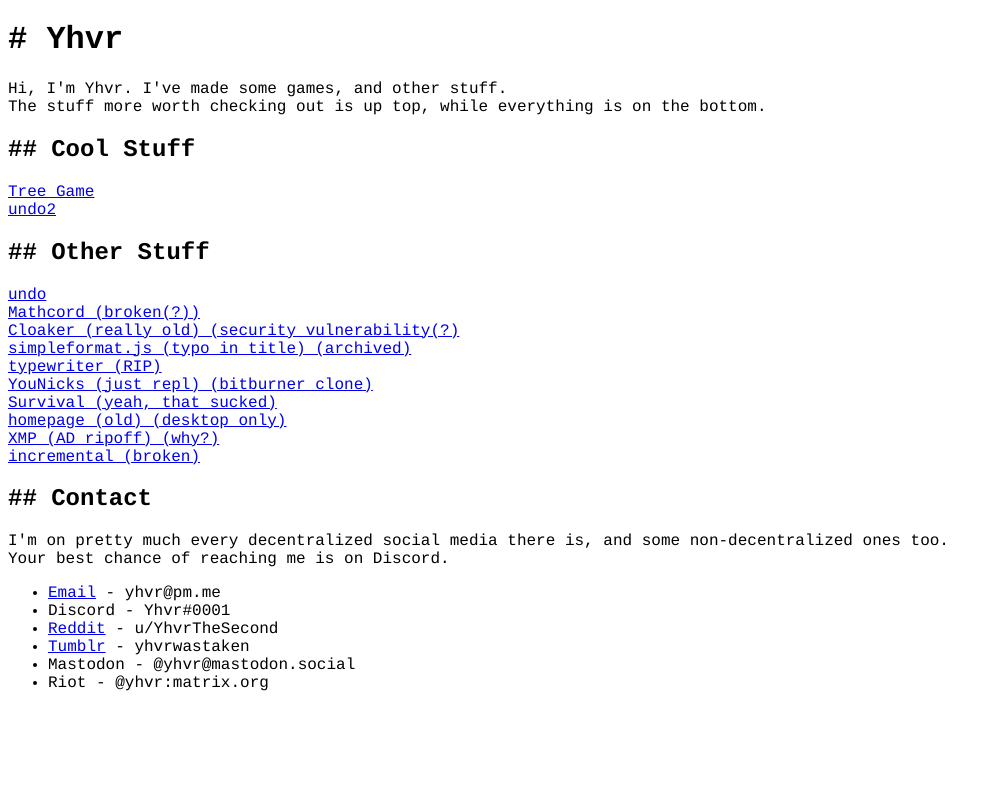
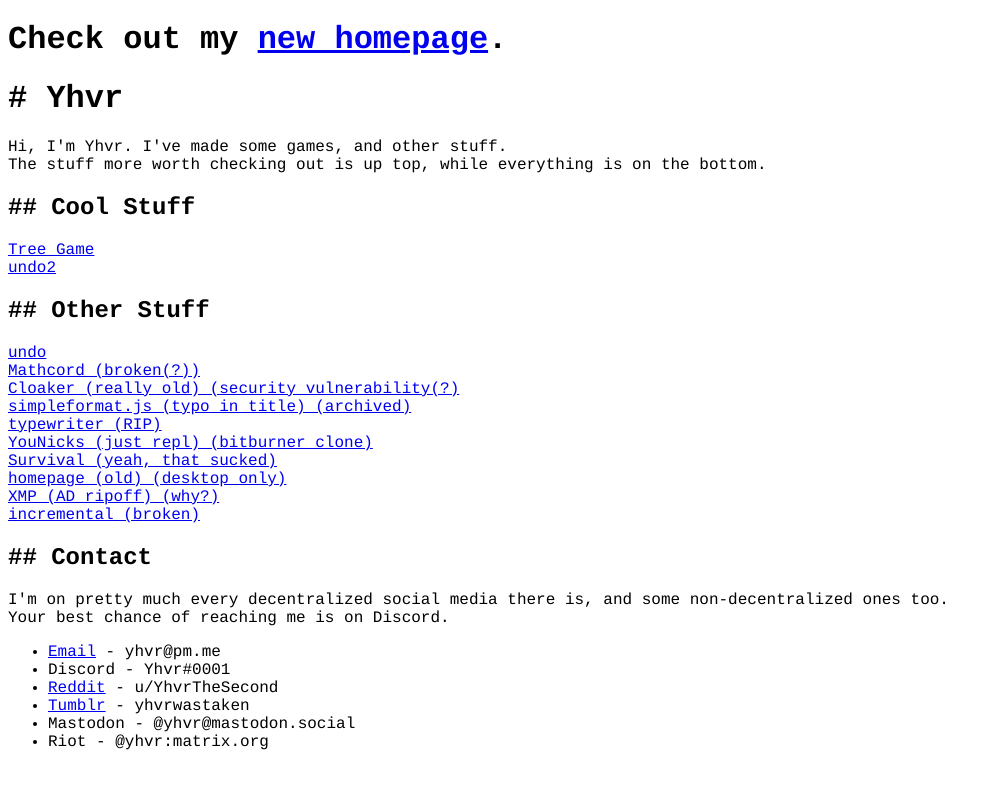
Before and after one commit to YhvrWasTaken/YhvrWasTaken.github.io, a plain HTML site: page index.html in a window 1280 px wide. Shown: the whole page, without its empty margins (0-1000 px from the left). Drawn offline with Linux system fonts and the light colour scheme.

Commit message:
Update index.html

```diff
--- a/index.html
+++ b/index.html
@@ -11,6 +11,7 @@
     </style>
 </head>
 <body>
+    <h1>Check out my <a href="https://yhvr.me">new homepage</a>.</h1>
     <h1># Yhvr</h1>
     <p>Hi, I'm Yhvr. I've made some games, and other stuff.<br> The stuff more worth checking out is up top, while everything is on the bottom.</p>
     <h2>## Cool Stuff</h2>
```
